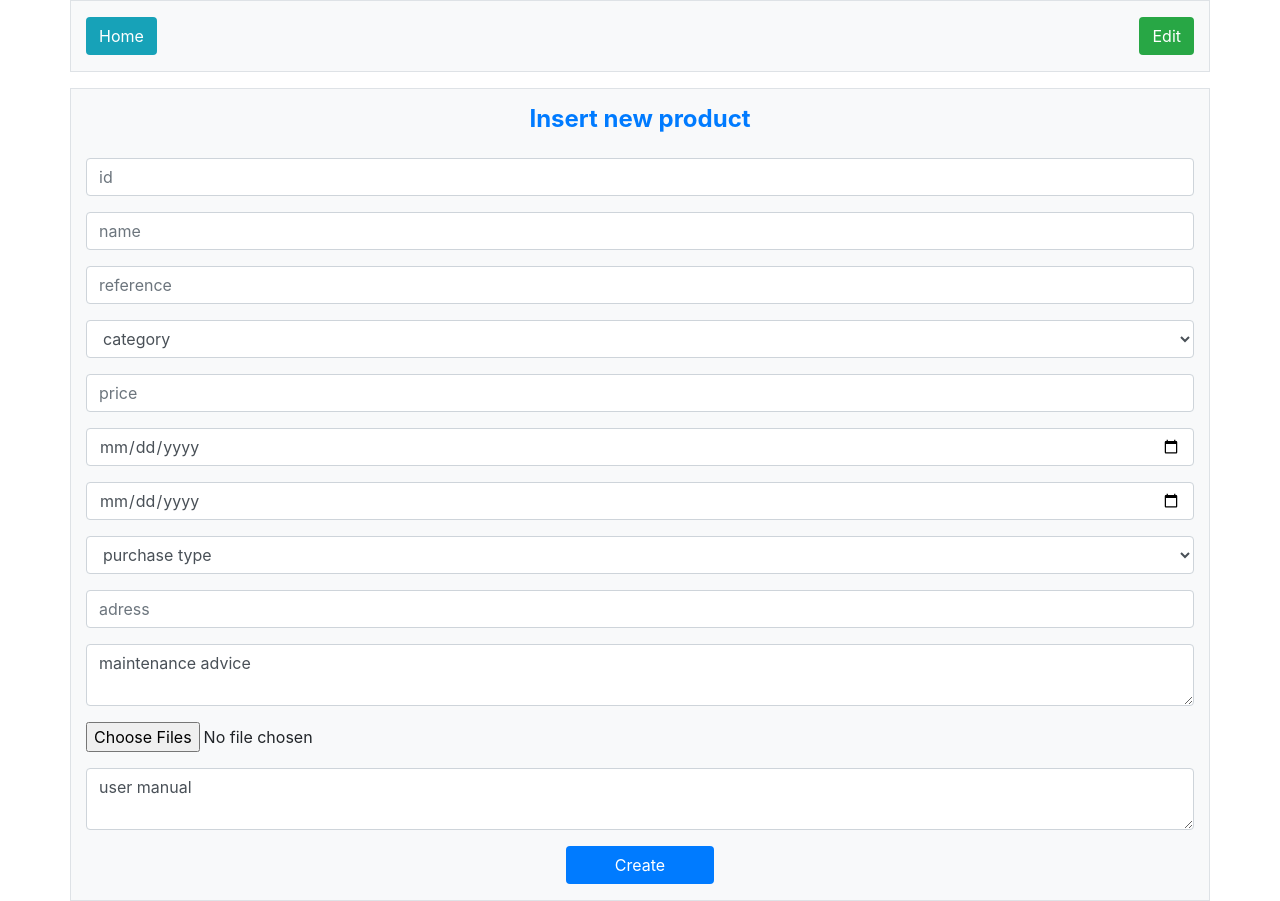
After one commit to sergio-nunez-meneses/purchase-management-dashboard, a PHP site: page /views/actionsView.php in a window 1280 px wide. The commit adds this page. Run offline with PHP 8.4, Linux system fonts and the light colour scheme; some libraries are stand-ins or nearby versions.

Commit message:
working on Actions MVC: create_product model

```diff
--- a/include/auto_class_loader.php
+++ b/include/auto_class_loader.php
@@ -1,5 +1,4 @@
 <?php
-
 spl_autoload_register('loader');
 
 function loader($class_name) {
@@ -7,6 +6,8 @@ function loader($class_name) {
 
   if ($class_name === 'Database') {
     $parent_folder = 'database/';
+  } elseif (substr($class_name, -10) === 'Controller') {
+    $parent_folder = 'controllers/';
   } elseif (substr($class_name, -5) === 'Model') {
     $parent_folder = 'models/';
   }
--- a/public/CSS/style.css
+++ b/public/CSS/style.css
@@ -0,0 +1,3 @@
+.hidden {
+  display: none;
+}
--- a/public/JS/script.js
+++ b/public/JS/script.js
@@ -0,0 +1,29 @@
+const ACTION_TAB = getId('actionTab'),
+  CREATE_FORM = getId('creationForm'),
+  EDIT_FORM = getId('editionForm'),
+  CREATE_BTN = getName('create-product'),
+  EDIT_BTN = getName('edit-product'),
+  DELETE_BTN = getName('delete-product');
+  console.log(ACTION_TAB, CREATE_FORM, EDIT_FORM);
+
+function getId(id) {
+  return document.getElementById(id);
+}
+
+function getName(name) {
+  return document.getElementsByName(name)[0];
+}
+
+function displayForms() {
+  if (EDIT_FORM.classList.contains('hidden')) {
+    EDIT_FORM.classList.remove('hidden');
+    CREATE_FORM.classList.add('hidden');
+    ACTION_TAB.innerHTML = 'Create';
+  } else {
+    CREATE_FORM.classList.remove('hidden');
+    EDIT_FORM.classList.add('hidden');
+    ACTION_TAB.innerHTML = 'Edit';
+  }
+}
+
+ACTION_TAB.addEventListener('click', displayForms);
--- /dev/null
+++ b/views/actionsView.php
@@ -0,0 +1,90 @@
+<?php
+$title = 'Client Actions';
+ob_start();
+?>
+<!-- INSERT PRODUCT -->
+<div class="container border py-3 bg-light">
+  <div class="d-flex justify-content-between">
+    <a class="btn btn-md bg-info text-white" href="/">Home</a>
+    <button id="actionTab" class="btn btn-md bg-success text-white" type="button">Edit</button>
+  </div>
+</div>
+<div class="container border mt-3 bg-light">
+  <div id="creationForm">
+    <form method="POST" action="/">
+      <h4 class="p-3 text-center font-weight-bold text-primary">Insert new product</h4>
+      <div class="form-group">
+        <input class="form-control" type="number" name="product-id" placeholder="id" required>
+      </div>
+      <div class="form-group">
+        <input class="form-control" type="text" name="product-name" placeholder="name" required>
+      </div>
+      <div class="form-group">
+        <input class="form-control" type="number" name="product-reference" placeholder="reference" required>
+      </div>
+      <div class="form-group">
+        <select class="form-control" name="product-category[]" required>
+          <option class="text-light">category</option>
+          <option value="Electroménager">Electroménager</option>
+          <option value="TV-HIFI">TV-HIFI</option>
+          <option value="Bricolage">Bricolage</option>
+          <option value="Voiture">Voiture</option>
+          <option value="Alimentation">Alimentation</option>
+          <option value="Jardinage">Jardinage</option>
+          <option value="Musique">Musique</option>
+          <option value="Scolaire">Scolaire</option>
+          <option value="Animaux">Animaux</option>
+        </select>
+      </div>
+      <div class="form-group">
+        <input class="form-control" type="text" name="product-price" placeholder="price" required>
+      </div>
+      <div class="form-group">
+        <input class="form-control" type="date" name="purchase-date" placeholder="date" required>
+      </div>
+      <div class="form-group">
+        <input class="form-control" type="date" name="warranty-date" placeholder="warranty" required>
+      </div>
+      <div class="form-group">
+        <select class="form-control" name="purchase-place[]" required>
+          <option class="text-light">purchase type</option>
+          <option value="Direct">Direct</option>
+          <option value="Online">Online</option>
+        </select>
+      </div>
+      <div class="form-group">
+        <input class="form-control" type="text" name="place-adress" placeholder="adress" required>
+      </div>
+      <div class="form-group">
+        <textarea class="form-control" name="product-maintenance" rows="2" cols="80" required>maintenance advice</textarea>
+      </div>
+      <div class="form-group">
+        <input type="file" name="myfile" multiple>
+      </div>
+      <div class="form-group">
+        <textarea class="form-control" name="user-manual" rows="2" cols="80">user manual</textarea>
+      </div>
+      <div class="form-group">
+        <input class="form-control" type="hidden" name="user-id" value="1">
+      </div>
+      <div class="form-group text-center">
+        <button class="btn btn-md px-5 bg-primary text-white" type="submit" name="create-product">Create</button>
+      </div>
+    </form>
+  </div>
+  <!-- EDIT PRODUCT -->
+  <div id="editionForm" class="hidden">
+    <form method="POST" action="/">
+      <h4 class="p-3 text-center font-weight-bold text-primary">Edit product</h4>
+      <div class="form-group text-center">
+        <button class="btn btn-md mx-3 px-5 bg-success text-white" type="submit" name="edit-product">Edit</button>
+        <button class="btn btn-md mx-3 px-5 bg-info text-white" type="submit" name="archive-product">Archive</button>
+        <button class="btn btn-md mx-3 px-5 bg-danger text-white" type="submit" name="delete-product">Delete</button>
+      </div>
+    </form>
+  </div>
+</div>
+<?php
+$content = ob_get_clean();
+require('template.php');
+?>
--- a/views/templateHeader.php
+++ b/views/template.php
@@ -1,36 +1,28 @@
 <!DOCTYPE html>
-
 <html lang="en" dir="ltr">
-
   <head>
-
     <meta charset="utf-8">
     <meta name="viewport" content="width=device-width, initial-scale=1.0">
-    <meta name="author" content="Sergio NUNEZMENESES - Philippe PERECHODOV - Yacine SBAI">
-
+    <meta name="author" content="Sergio NUNEZ MENESES - Philippe PERECHODOV - Yacine SBAI">
     <title><?php echo $title; ?></title>
-
     <!-- Bootstrap CSS -->
     <link rel="stylesheet" href="https://stackpath.bootstrapcdn.com/bootstrap/4.4.1/css/bootstrap.min.css" integrity="sha384-Vkoo8x4CGsO3+Hhxv8T/Q5PaXtkKtu6ug5TOeNV6gBiFeWPGFN9MuhOf23Q9Ifjh" crossorigin="anonymous">
-
     <!-- Fontawsome -->
     <script src="https://kit.fontawesome.com/fbdd9c8340.js" crossorigin="anonymous"></script>
-
     <!-- Style CSS -->
-    <link rel="stylesheet" href="public/CSS/style.css">
-
+    <link rel="stylesheet" href="/public/CSS/style.css">
   </head>
 
   <body>
 
-    <?php echo $content; ?>
+    <main>
+      <?php echo $content; ?>
+    </main>
 
+    <!-- Bootstrap JS -->
     <script src="https://code.jquery.com/jquery-3.4.1.slim.min.js" integrity="sha384-J6qa4849blE2+poT4WnyKhv5vZF5SrPo0iEjwBvKU7imGFAV0wwj1yYfoRSJoZ+n" crossorigin="anonymous"></script>
     <script src="https://cdn.jsdelivr.net/npm/popper.js@1.16.0/dist/umd/popper.min.js" integrity="sha384-Q6E9RHvbIyZFJoft+2mJbHaEWldlvI9IOYy5n3zV9zzTtmI3UksdQRVvoxMfooAo" crossorigin="anonymous"></script>
     <script src="https://stackpath.bootstrapcdn.com/bootstrap/4.4.1/js/bootstrap.min.js" integrity="sha384-wfSDF2E50Y2D1uUdj0O3uMBJnjuUD4Ih7YwaYd1iqfktj0Uod8GCExl3Og8ifwB6" crossorigin="anonymous"></script>
-
-    <script type="text/javascript"src="public/JS/script.js"></script>
-
+    <script src="/public/JS/script.js"></script>
   </body>
-
-  </html>
+</html>
```
Also changed, not shown: classes/controllers/ActionsController.php (added, +62 -0 lines), classes/models/ActionsModel.php (added, +57 -0 lines), index.php (+12 -1 lines), tools/db_UPDATE_03-09-2020.sql (deleted, +0 -96 lines), 1 other file.
